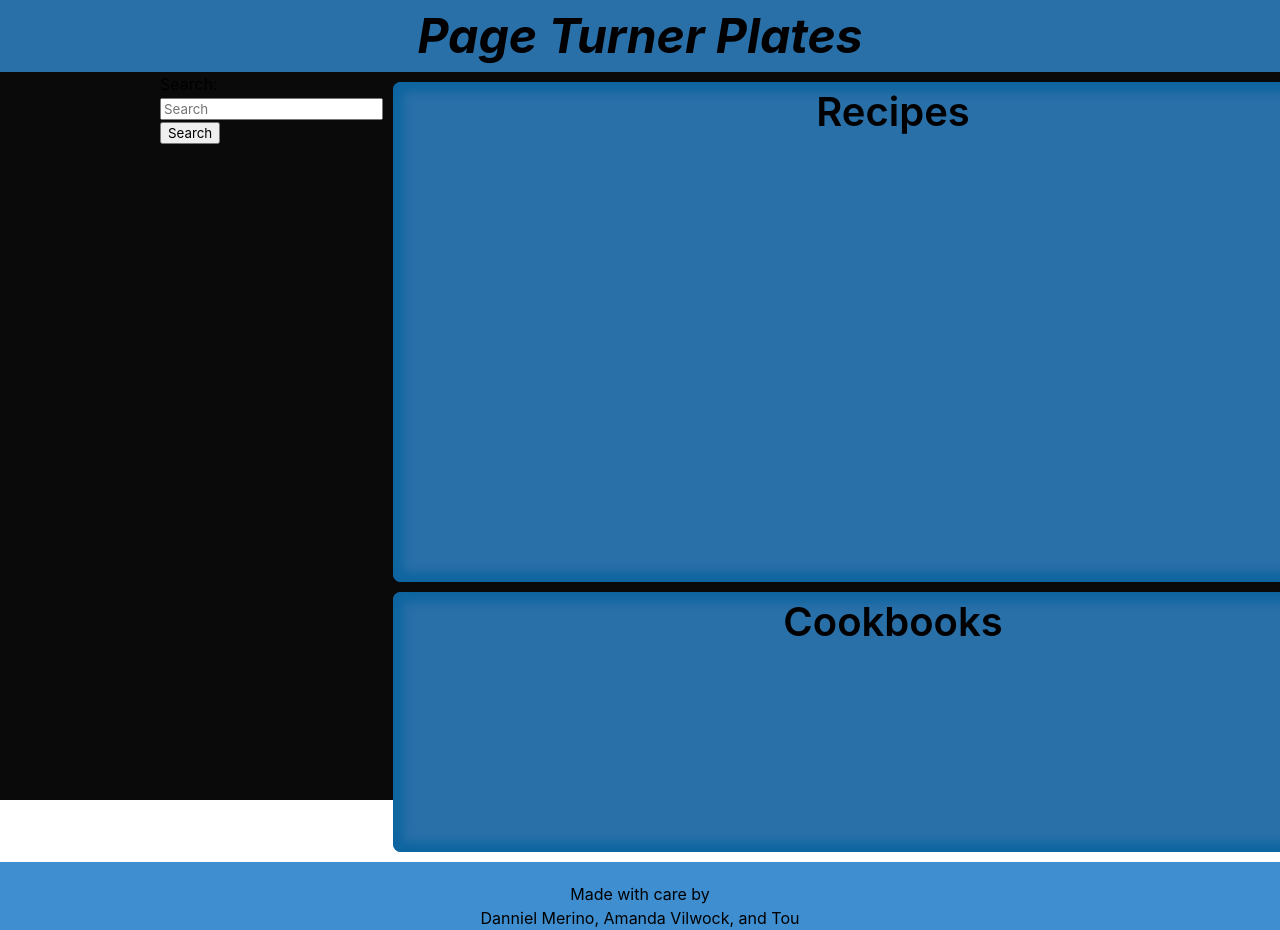
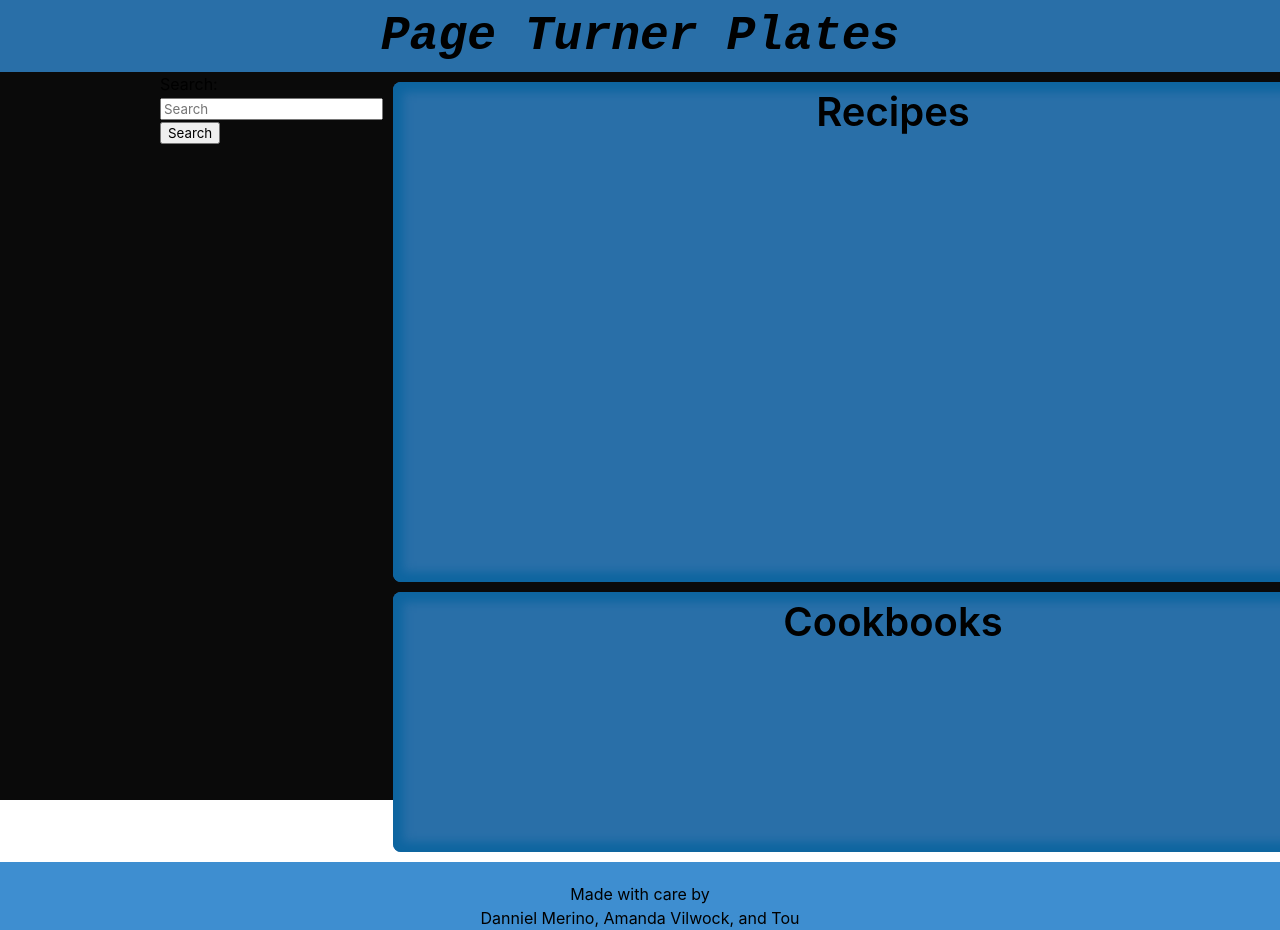
Before and after one commit to avilwock/Page-Turner-Plates, a plain HTML site: page index.html in a window 1280 px wide. Shown: the top 930 px of the page. Drawn offline with nearby package versions, Linux system fonts and the light colour scheme; no server answers.

Commit message:
made changes to the html

```diff
--- a/index.html
+++ b/index.html
@@ -12,7 +12,7 @@
 <body class = "has-background-black">
     <!-- This section sets the title of the page to have the largest text-size through bulma, center the text, and gives the background a dark version of the info pulled from bulma -->
     <header class = "hero">
-        <h1 class = "is-size-1 has-text-centered has-background-info-dark has-text-weight-bold is-italic">Page Turner Plates</h1>
+        <h1 class = "is-size-1 has-text-centered has-background-info-dark has-text-weight-bold is-italic is-family-monospace">Page Turner Plates</h1>
     </header>
 
     <!-- This is the container for the main part of the project -->
```
